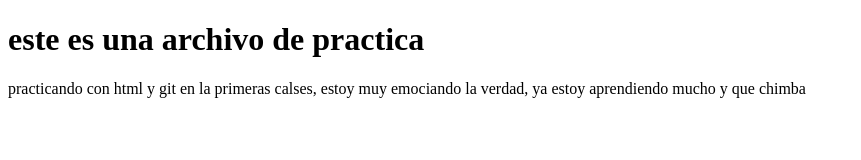
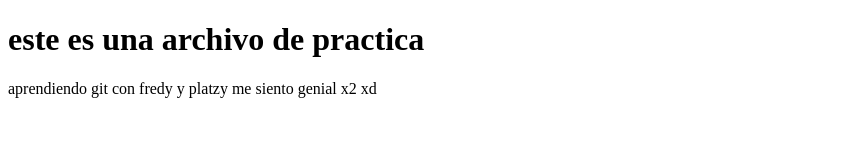
Before and after one commit to Anderxd14/hyperblog, a plain HTML site: page index.html in a window 1280 px wide. Shown: the whole page, without its empty margins (0-861 px from the left). Drawn offline with Linux system fonts and the light colour scheme.

Commit message:
se cambio el cotenido de la etiqueta p

```diff
--- a/index.html
+++ b/index.html
@@ -12,7 +12,8 @@
         este es una archivo de practica
     </h1>
     <p>
-        practicando con html y git en la primeras calses, estoy muy emociando la verdad, ya estoy aprendiendo mucho y que chimba
+        aprendiendo git con fredy y platzy me siento genial x2 xd
+
     </p>
 </body>
 </html>
```
